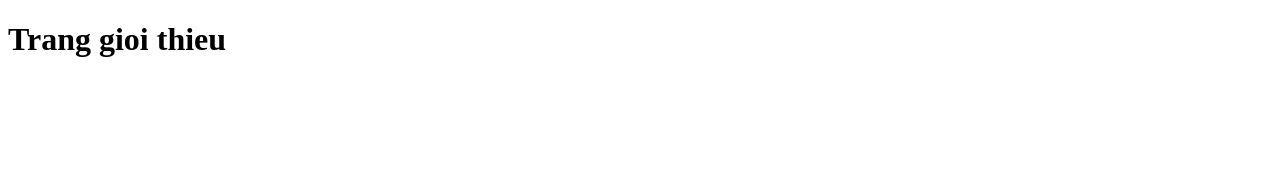
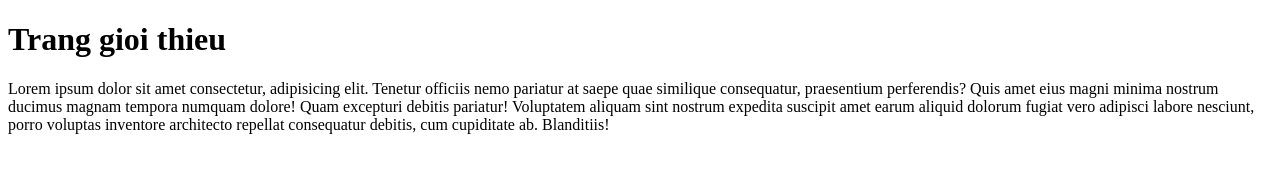
Before and after one commit to NgKien94/be-testGit-shopOnline, a plain HTML site: page about.html in a window 1280 px wide. Drawn offline with Linux system fonts and the light colour scheme.

Commit message:
Update about page

```diff
--- a/about.html
+++ b/about.html
@@ -7,5 +7,7 @@
 </head>
 <body>
     <h1>Trang gioi thieu</h1>
+    <p>Lorem ipsum dolor sit amet consectetur, adipisicing elit. Tenetur officiis nemo pariatur at saepe quae similique consequatur, praesentium perferendis? Quis amet eius magni minima nostrum ducimus magnam tempora numquam dolore!
+    Quam excepturi debitis pariatur! Voluptatem aliquam sint nostrum expedita suscipit amet earum aliquid dolorum fugiat vero adipisci labore nesciunt, porro voluptas inventore architecto repellat consequatur debitis, cum cupiditate ab. Blanditiis!</p>
 </body>
 </html>
```
